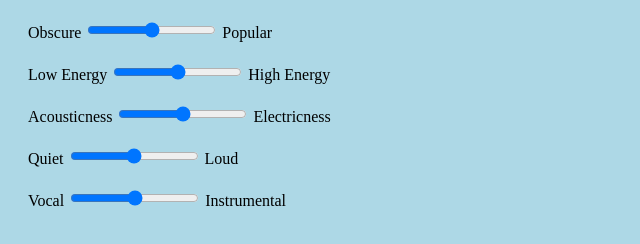
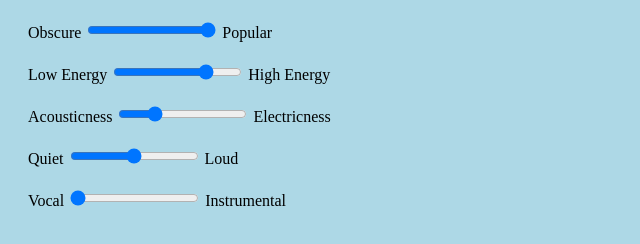
Before and after one commit to okjuan/muze-radio, a plain HTML site: page prototype.html in a window 1280 px wide. Shown: the whole page, without its empty margins (0-640 px from the left). Drawn offline with Linux system fonts and the light colour scheme.

Commit message:
Set default values

```diff
--- a/prototype.html
+++ b/prototype.html
@@ -17,17 +17,17 @@
 <body>
     <div class="slider-container">
         <label class="slider-label">Obscure</label>
-        <input type="range" min="0" max="100" value="50" class="slider" id="popularity">
+        <input type="range" min="0" max="100" value="100" class="slider" id="popularity">
         <label>Popular</label>
     </div>
     <div class="slider-container">
         <label class="slider-label">Low Energy</label>
-        <input type="range" min="0" max="100" value="50" class="slider" id="energy">
+        <input type="range" min="0" max="100" value="75" class="slider" id="energy">
         <label>High Energy</label>
     </div>
     <div class="slider-container">
         <label class="slider-label">Acousticness</label>
-        <input type="range" min="0" max="100" value="50" class="slider" id="acousticness">
+        <input type="range" min="0" max="100" value="25" class="slider" id="acousticness">
         <label>Electricness</label>
     </div>
     <div class="slider-container">
@@ -37,7 +37,7 @@
     </div>
     <div class="slider-container">
         <label class="slider-label">Vocal</label>
-        <input type="range" min="0" max="100" value="50" class="slider" id="vocalness">
+        <input type="range" min="0" max="100" value="0" class="slider" id="vocalness">
         <label>Instrumental</label>
     </div>
 
```
